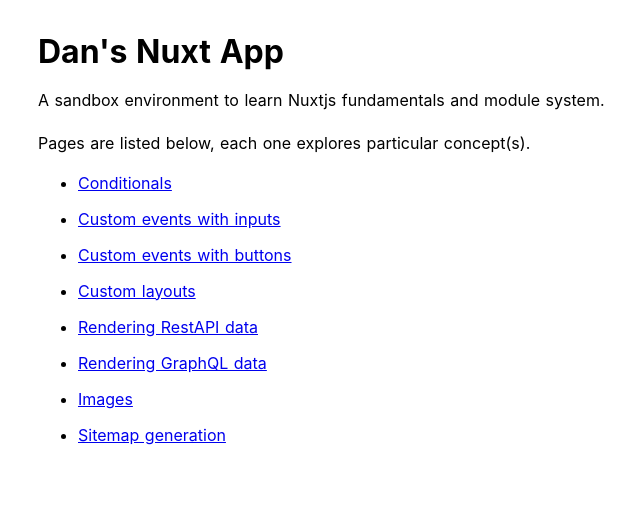
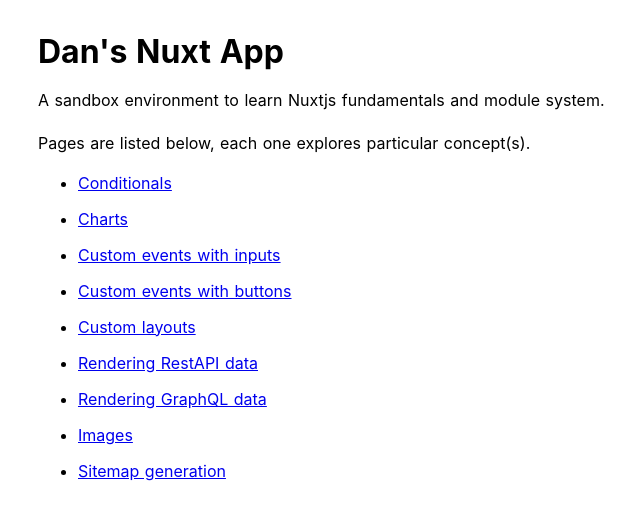
Before and after one commit to danielc92/nuxt-sandbox, a Nuxt app: page / in a window 1280 px wide. Shown: the top 520 px of the page, without its empty margins (202-842 px from the left). Built offline with nearby package versions, Linux system fonts and the light colour scheme.

Commit message:
charts link and packages

```diff
--- a/package.json
+++ b/package.json
@@ -17,10 +17,12 @@
     "@nuxt/typescript-runtime": "^2.0.1",
     "@nuxtjs/apollo": "^4.0.1-rc.5",
     "@nuxtjs/sitemap": "^2.4.0",
+    "chart.js": "^2.9.4",
     "core-js": "^3.8.3",
     "graphql": "^15.5.0",
     "graphql-tag": "^2.11.0",
-    "nuxt": "^2.14.12"
+    "nuxt": "^2.14.12",
+    "vue-chartjs": "^3.5.1"
   },
   "devDependencies": {
     "@nuxt/types": "^2.14.12",
--- a/pages/index.vue
+++ b/pages/index.vue
@@ -6,6 +6,9 @@
     <ul>
       <li>
         <nuxt-link to="/conditionals">Conditionals</nuxt-link>
+      </li>
+      <li>
+        <nuxt-link to="/charts">Charts</nuxt-link>
       </li>
       <li>
         <nuxt-link to="/custom-inputs">Custom events with inputs</nuxt-link>
```
Also changed, not shown: 1 other file (tests, documents, lock files or other folders).
